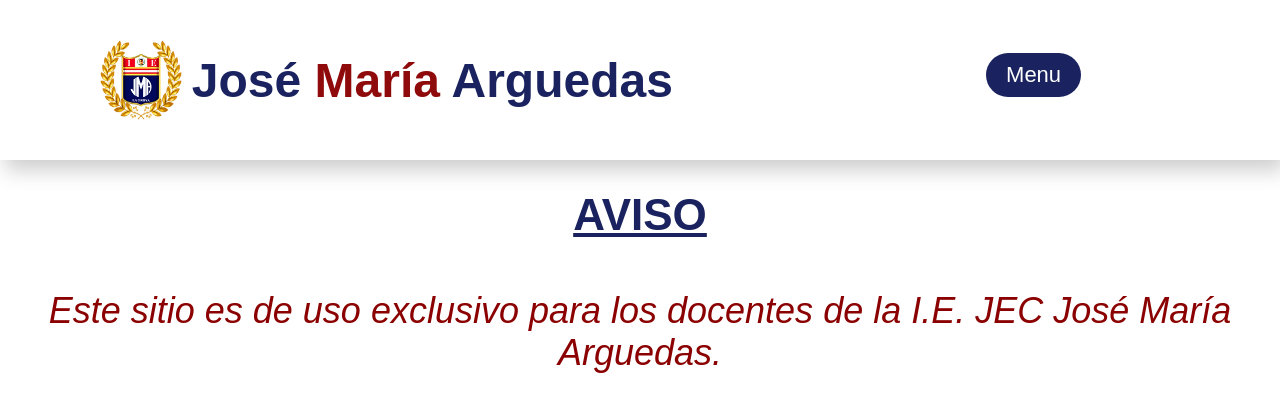
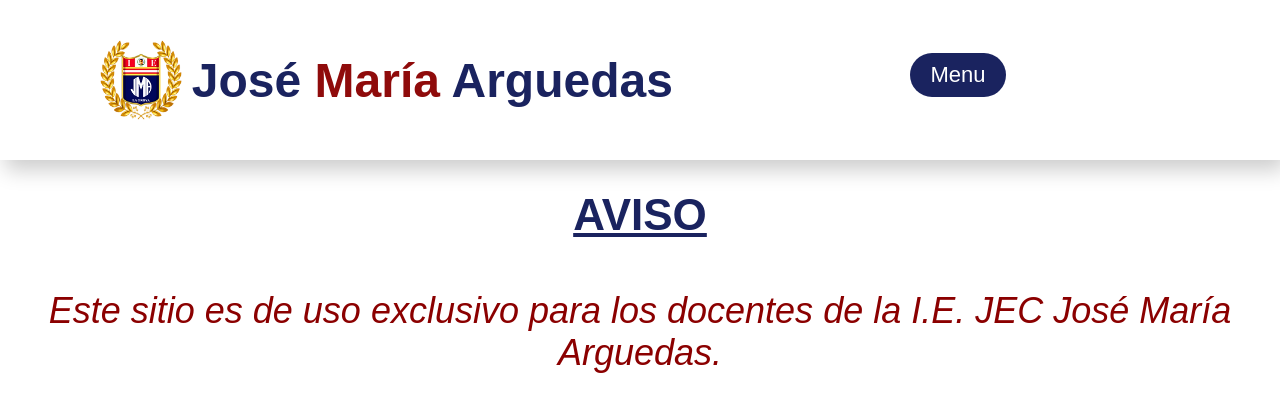
Before and after one commit to imhsi17/appWebJomar, a Django app: page / in a window 1280 px wide. Shown: the top 420 px of the page. Run offline with Django 4.2, Linux system fonts and the light colour scheme.

Commit message:
Update estilo_nav.css

```diff
--- a/sitioWeb/static/css/estilo_nav.css
+++ b/sitioWeb/static/css/estilo_nav.css
@@ -42,7 +42,7 @@
 }
 
 .navbar{
-    margin-left: 29%;
+    margin-left: 22%;
 }
 
 .navbar a{
```
